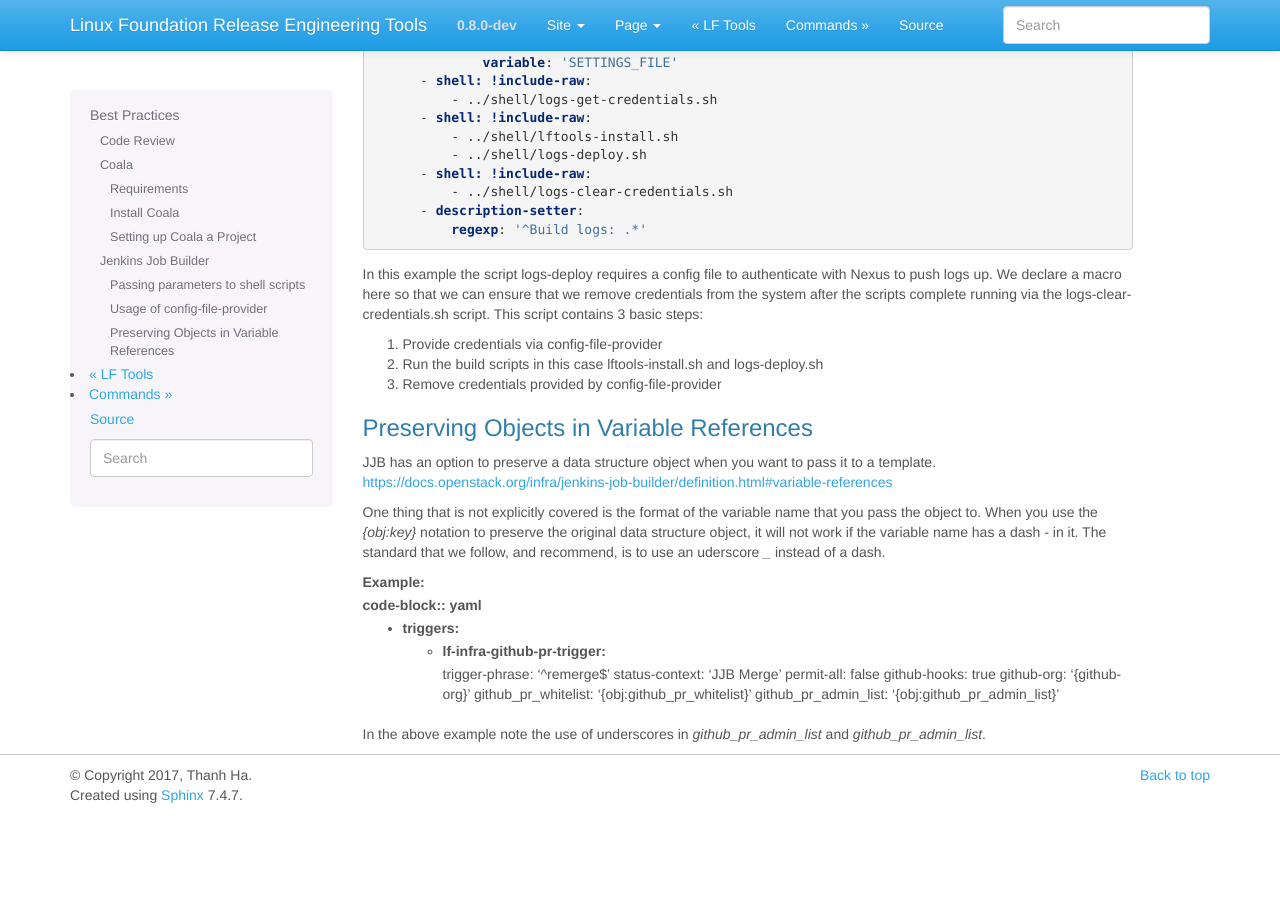
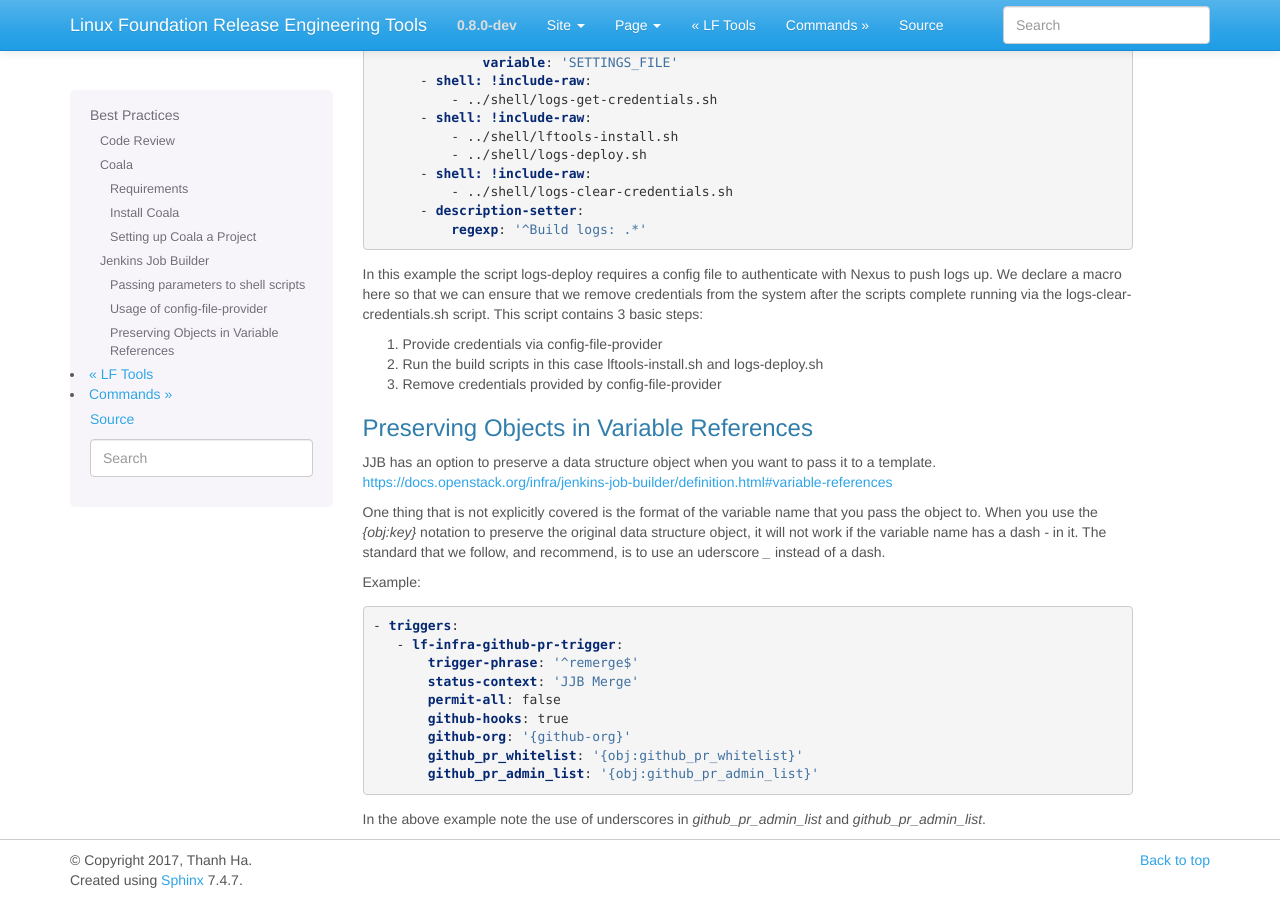
Before and after one commit to lfit/releng-lftools, a Sphinx documentation site: the page built from docs/best-practices.rst, in a window 1280 px wide and 900 px high, scrolled down 2610 px. Built offline with Sphinx 7.4.7, drawn with Linux system fonts in a browser that asks for light colours; pages that are not in the unit, such as notebooks, are missing from menus; before the commit the page ends 3425 px from its top, so only the background shows below that.

Commit message:
Fix best practice doc example code indent
Change-Id: I61362fbba37c85713468b7af1eadd132f768b16f
Signed-off-by: Anil Belur <abelur@linuxfoundation.org>

```diff
--- a/docs/best-practices.rst
+++ b/docs/best-practices.rst
@@ -207,7 +207,9 @@ dash `-` in it. The standard that we follow, and recommend, is to use an udersco
 `_` instead of a dash.
 
 Example:
-  code-block:: yaml
+
+.. code-block:: yaml
+
     - triggers:
        - lf-infra-github-pr-trigger:
            trigger-phrase: '^remerge$'
```
